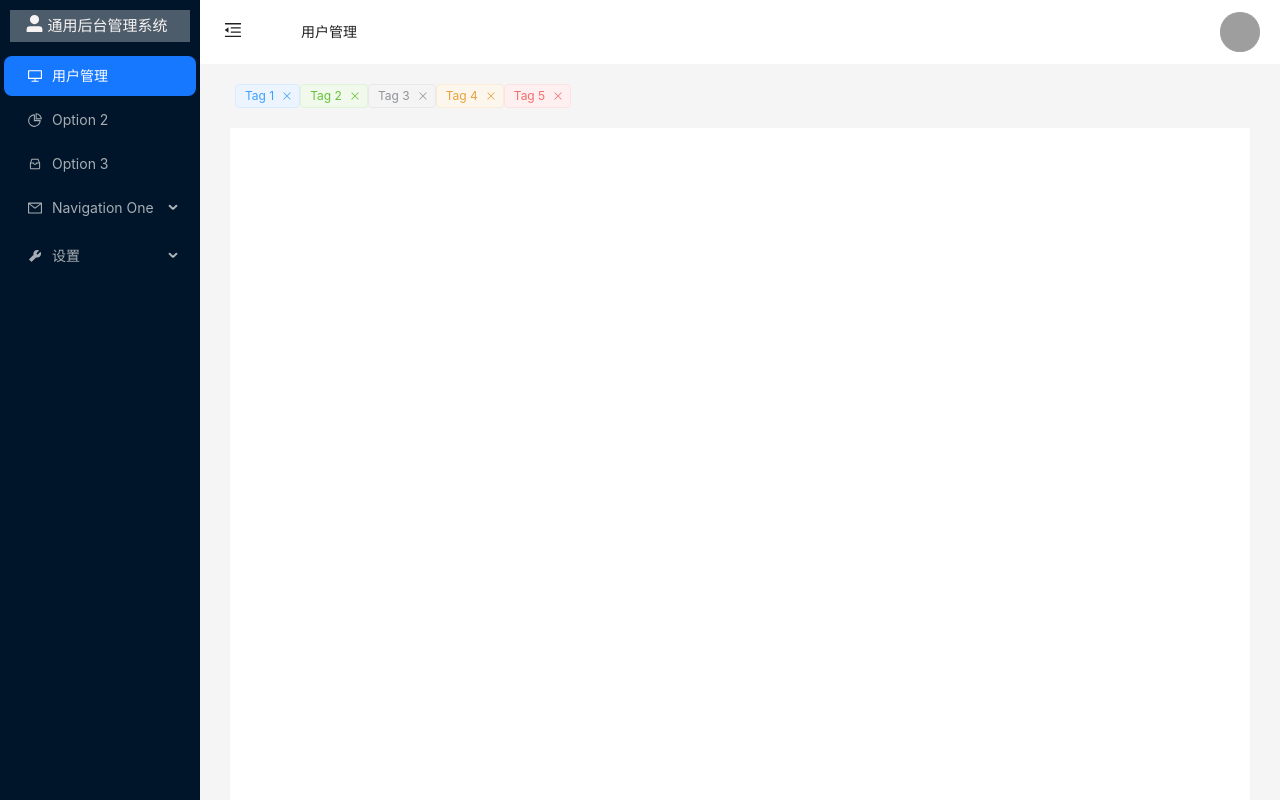
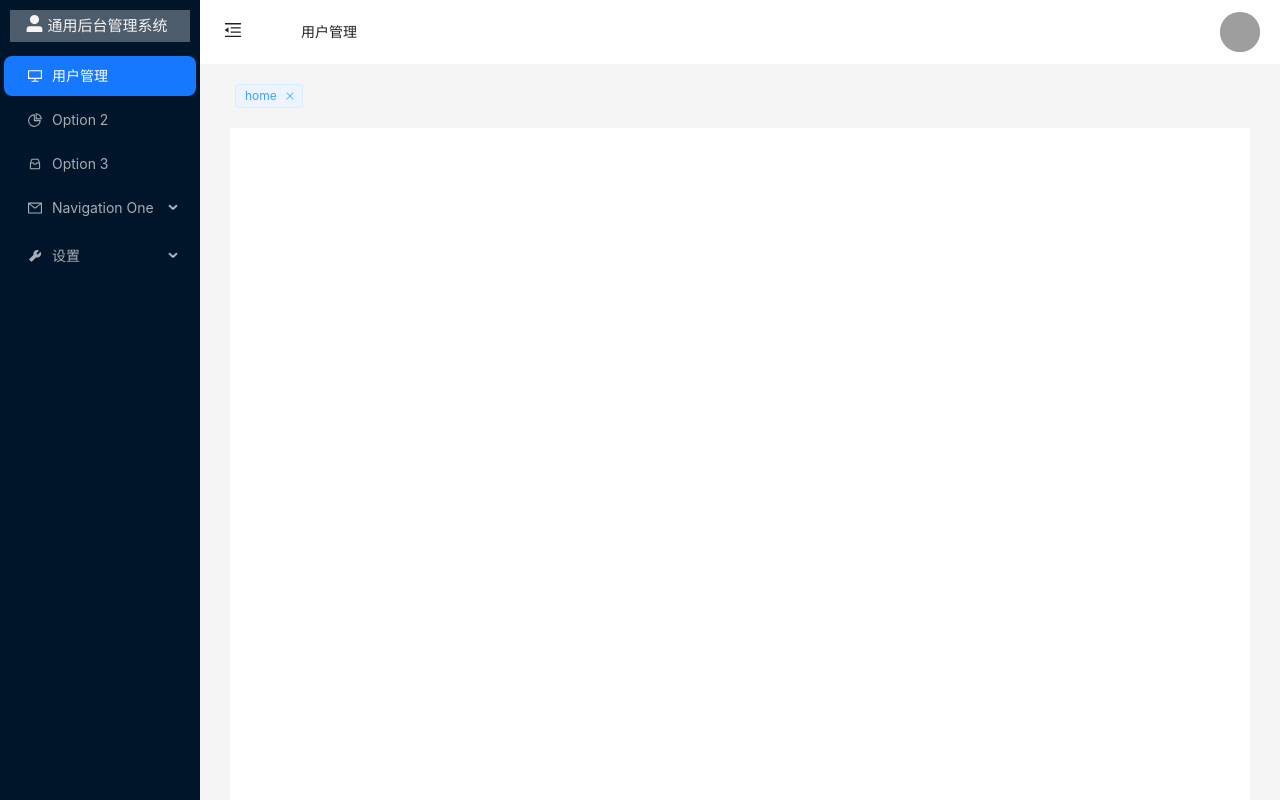
Before and after one commit to pigpighityou/admin-panel-not-finished, a Vue app: page /home in a window 1280 px wide. Shown: the top 800 px of the page. Built offline with nearby package versions, Linux system fonts and the light colour scheme; grey boxes are pictures that could not be loaded.

Commit message:
upload tags

```diff
--- a/src/components/Home/frame.vue
+++ b/src/components/Home/frame.vue
@@ -39,7 +39,7 @@
           :style="{
             margin: '5px 35px',
             color: 'black',
-          display:'inline-block'
+            display: 'inline-block',
           }"
         >
           <a-breadcrumb-item>{{ store.state.itemMainTitle }}</a-breadcrumb-item>
@@ -47,9 +47,6 @@
             store.state.itemSubTitle
           }}</a-breadcrumb-item>
         </a-breadcrumb>
-
-
-
 
         <!-- 头部右侧的下拉菜单操作 -->
         <a-dropdown class="avatar">
@@ -93,11 +90,6 @@
           color: 'black',
         }"
       >
-      <!-- {{ itemLabel }}
-        <a-breadcrumb-item>{{ store.state.itemMainTitle }}</a-breadcrumb-item>
-        <a-breadcrumb-item v-if="store.state.hasChild === true">{{
-          store.state.itemSubTitle
-        }}</a-breadcrumb-item> -->
         <TabList></TabList>
       </a-breadcrumb>
       <a-layout-content
@@ -227,18 +219,48 @@ const items = reactive([
 // 初始化itemLabel的值
 const itemLabel = ref(items[0].label);
 
-// 监听selectedKeys的变化，改变itemLabel的值
+// 监听tagname的变化，改变selectedKeys的值
+watch(
+  () => store.state.tagName,
+  (newVal, oldVal) => {
+   /*  console.log("tagname:", newVal); */
+    items.forEach((item) => {
+      if (item.label === newVal) {
+        state.selectedKeys = [item.key];
+      } else if (item.children) {
+        /* 这里的item.children是传自身值用的 */
+        item.children.forEach((child) => {
+          if (child.label === newVal) {
+            state.selectedKeys = [child.key];
+          }
+        });
+      } else if (newVal === "home") {
+        state.selectedKeys = ["1"];
+      }
+    });
+  }
+);
+
+// 监听selectedKeys的变化，改变itemMainTitle和itemSubTitle的值,
+// 还需改变hasChild的值
 watch(
   () => state.selectedKeys,
   (newVal, oldVal) => {
     items.forEach((item) => {
       if (item.key === newVal[0]) {
-        itemLabel.value = item.label;
+        store.state.itemMainTitle = item.title;
+        store.state.itemSubTitle = item.title;
+        if (item.children) {
+          store.state.hasChild = true;
+        } else {
+          store.state.hasChild = false;
+        }
       } else if (item.children) {
-        /* 这里的item.children是传自身值用的 */
         item.children.forEach((child) => {
           if (child.key === newVal[0]) {
-            itemLabel.value = child.label;
+            store.state.itemMainTitle = item.title;
+            store.state.itemSubTitle = child.title;
+            store.state.hasChild = true;
           }
         });
       }
@@ -246,13 +268,16 @@ watch(
   }
 );
 
+
 // 点击菜单后执行的路由操作
 const clickHandler = (item) => {
   /*  router.push(event.key); */
   //dom更新完后再执行，否则会在异步执行前获得老值，造成新值变老值的情况
   nextTick(() => {
+    store.state.item = item;
     console.log(item.item.title);
-
+    /*  console.log(item); */
+    store.state.itemTitle = item.item.title;
     store.state.itemMainTitle = item.item.title;
 
     if (item.keyPath.length > 1) {
--- a/src/components/Other/tabList.vue
+++ b/src/components/Other/tabList.vue
@@ -1,25 +1,78 @@
 <template>
   <el-tag
-    v-for="tag in tags"
+    v-for="tag in store.state.tags"
     :key="tag.name"
     class="mx-1"
     closable
     :type="tag.type"
+    @click="clickHandler(tag.name)"
+
+    :style="{
+        cursor:'pointer'
+    }"
   >
     {{ tag.name }}
   </el-tag>
+
+
 </template>
 
 <script setup>
-import { ref } from "vue";
+import { ref,watch} from "vue";
+import store from "@/store/store.js";
+import { useRouter, useRoute } from "vue-router";
+const router = useRouter();
+const route = useRoute();
 
-const tags = ref([
-  { name: "Tag 1", type: "" },
-  { name: "Tag 2", type: "success" },
-  { name: "Tag 3", type: "info" },
-  { name: "Tag 4", type: "warning" },
-  { name: "Tag 5", type: "danger" },
-]);
+
+/* const tags = ref([
+  {
+    path: "/",
+    name: "home",
+    label: "首页",
+  },
+
+]); */
+
+
+
+
+
+watch(
+  () => store.state.itemTitle,
+  (newVal, oldVal) => {
+    // 去掉标识符的空格
+    const newPath=newVal.replace(" ", "-");
+    // 添加新的标签,如果标签已经存在就不添加，用户管理标签就是home，不添加
+        if (store.state.tags.some((tag) => tag.name === newVal)) {
+        return;
+        }
+        if(newVal=="用户管理"){
+            return;
+        }
+    store.state.tags.push({
+      path: `/${newPath}`,
+      name: newVal,
+      label: newVal,
+
+    });
+
+
+  }
+);
+
+
+
+const clickHandler=(value)=>{
+      store.state.tagName=value
+    const newValue=value.replace(" ", "-");
+    console.log('tagname：',newValue,store.state.tagName)
+     router.push(`/${newValue}`);
+}
+
+
+
+
 </script>
 
 <style scoped></style>
--- a/src/store/store.js
+++ b/src/store/store.js
@@ -15,6 +15,24 @@ const store=createStore({
             hasChild:false,   /* 初始值 */
             itemMainTitle:'用户管理', /* 初始值 */
             itemSubTitle:'用户管理', /* 初始值 */
+            itemTitle:'用户管理', /* 初始值 */
+            item:'',
+
+
+
+
+            /*
+            *        tag相关数据配置
+            * */
+            tags:[
+                {
+                  path: "/",
+                  name: "home",
+                  label: "首页",
+                },
+
+              ],
+            tagName:'',
 
         }
     },
```
Lines whose indentation alone changed are shown as unchanged.
